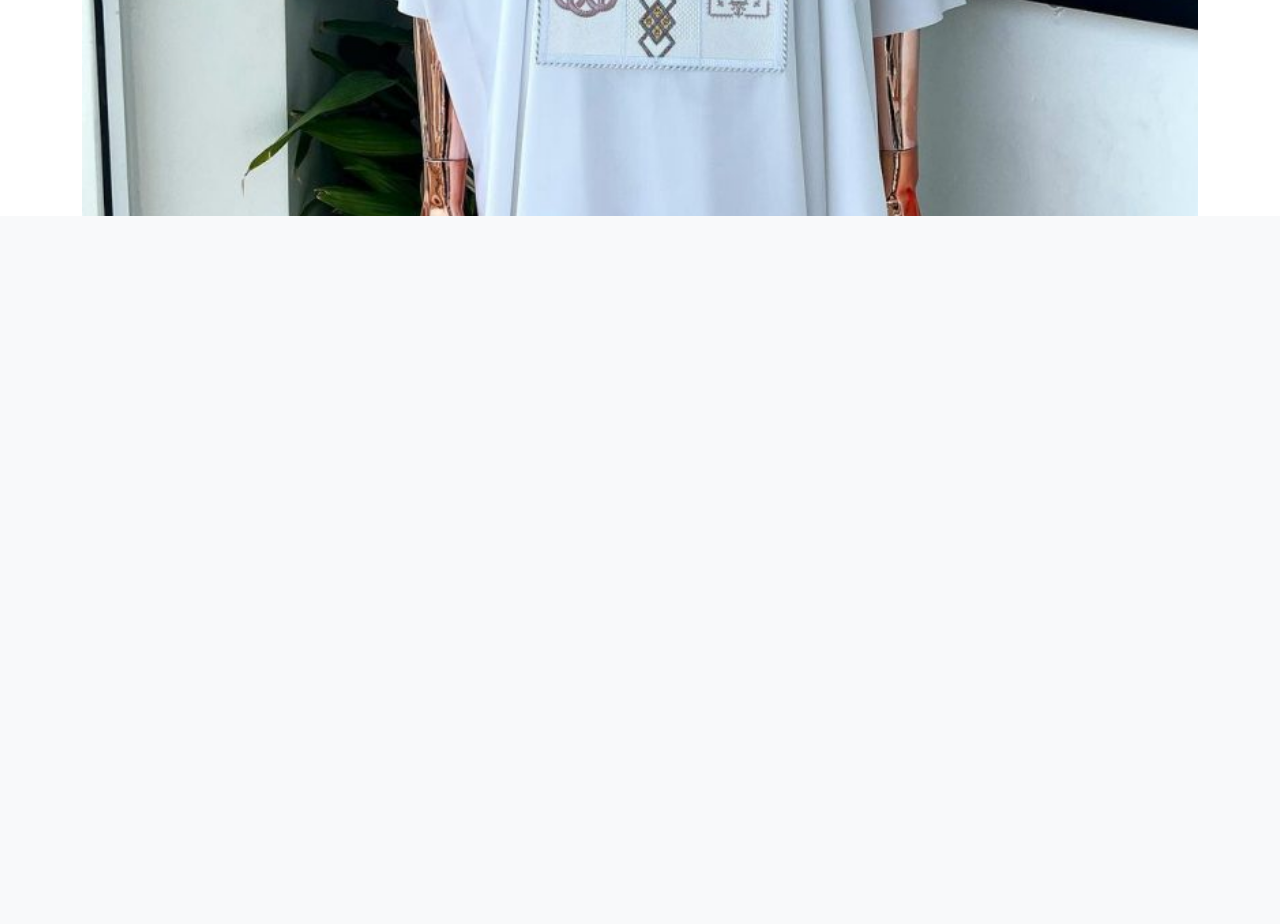
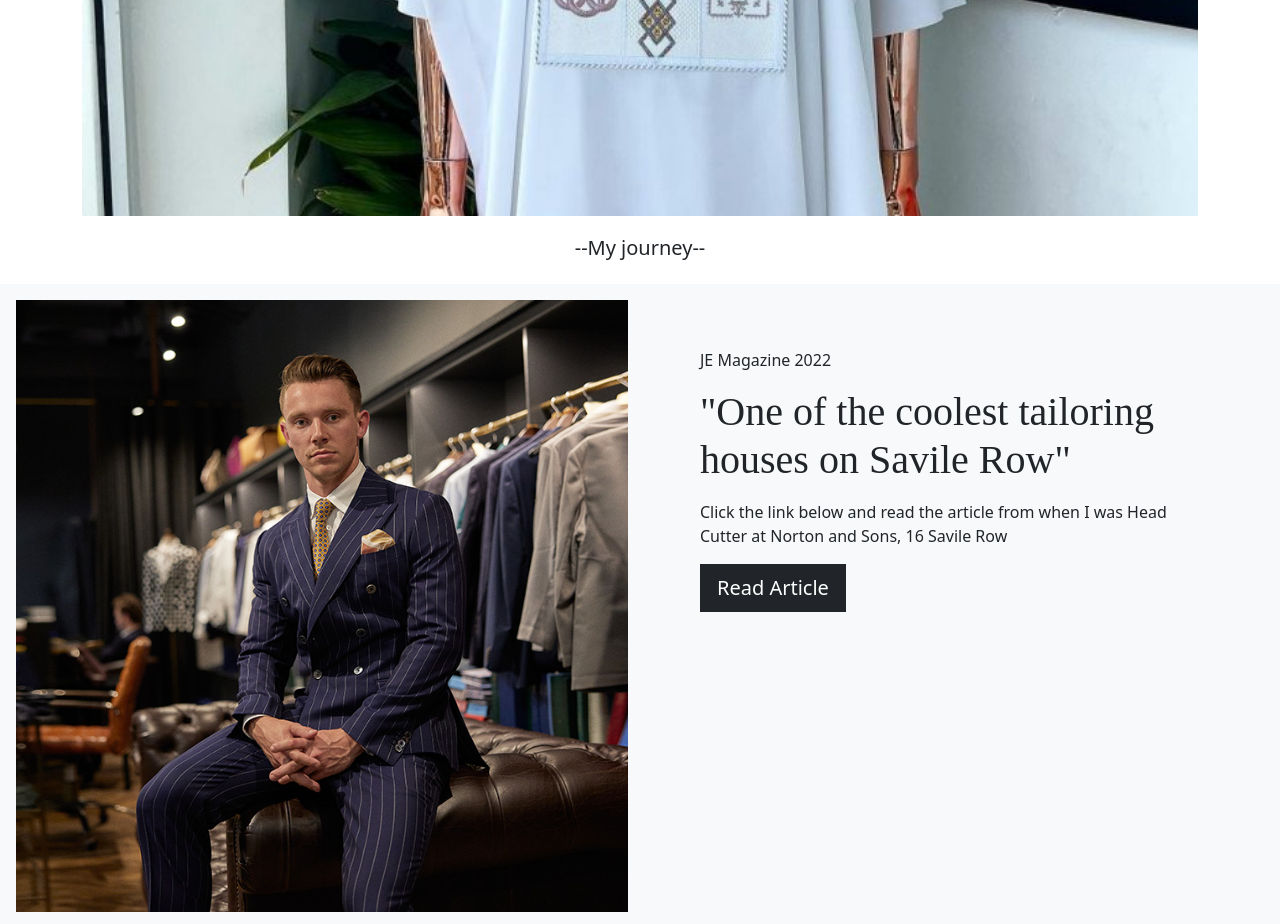
Before and after one commit to NnamTechWave/JanikaExpressions, a Flask app: page /Meet_Janika in a window 1280 px wide. Shown: the part 982-1906 px from the top of the page. Before the commit the page ends 1198 px from the top, so only its background shows below. Run offline with Flask 3, Linux system fonts and the light colour scheme; some libraries are stand-ins or nearby versions.

Commit message:
Modifiyed the Magazine code section in meet_janika.html

```diff
--- a/templates/meet_janika.html
+++ b/templates/meet_janika.html
@@ -179,6 +179,36 @@
                 <img src="/static/images/native_bespoke.jpg" class="img-fluid" alt="native_bespoke">
             </div>
         </section>
+        <!-- My journey  -->
+        <section>
+            <div class="container">
+                <div class="text-center mb-4 mt-4">
+                    <h5> --My journey-- </h5>
+                </div>
+            </div>
+        </section>
+        <!-- Magazine -->
+        <section>
+            <div class="bg-light p-3">
+              <div class="row">
+                <div class="col-lg-6 col-12 image-wrapper-magazine">
+                    <div class="image-container">
+                        <div class="image-wrapper-magazine">
+                            <img src="/static/images/bespoke-client.jpg" class="img-fluid rounded-0 responsive-image-magazine" alt="">
+                        </div>
+                    </div>
+                </div>
+                <div class="col-lg-6 col-12">
+                  <div class="p-lg-5 p-3">
+                     <p>JE Magazine 2022</p>
+                     <h1 class="thin-text">"One of the coolest tailoring houses on Savile Row"</h1>
+                     <p class="mt-3">Click the link below and read the article from when I was Head Cutter at Norton and Sons, 16 Savile Row</p>
+                     <button class="btn btn-lg btn-dark rounded-0">Read Article</button>
+                  </div>
+                </div>
+              </div>
+            </div>
+          </section>
     </main>
 </body>
 </html>
```
